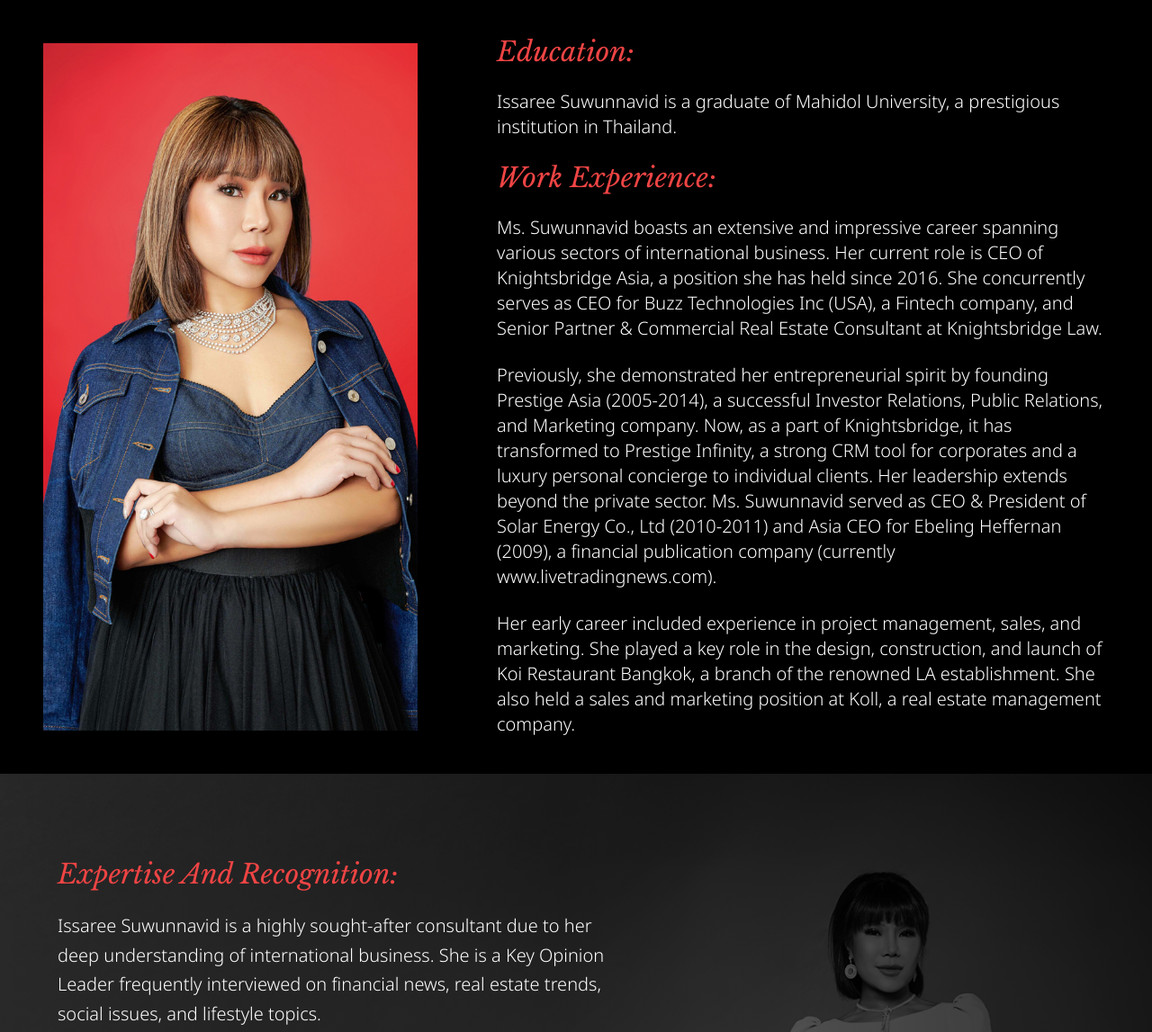
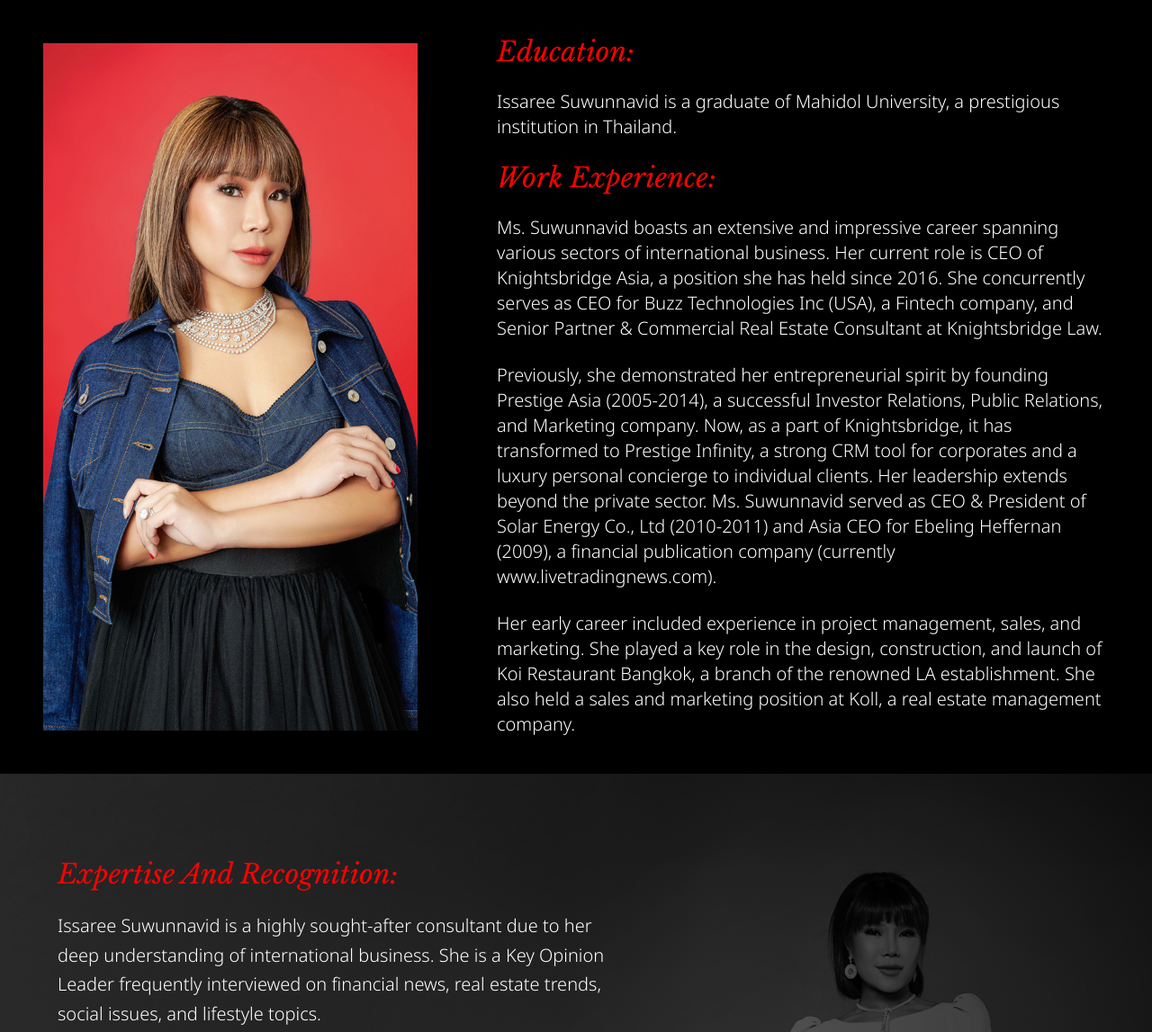
Before and after one commit to HHTTTD/Issaree_Suwunnavid-Profile, a website: page index.html in a window 1280 px wide. Shown: the part 800-1947 px from the top of the page at 90% size. Drawn offline with nearby package versions, Linux system fonts and the light colour scheme.

Commit message:
modified:   index.html

```diff
--- a/index.html
+++ b/index.html
@@ -34,10 +34,10 @@
 
   <!-- เนื้อหา -->
   <div class="flex flex-col justify-center text-xl p-10 space-y-6">
-    <h2 class="text-red-500 italic text-3xl font-thin font-lb-i">Education:</h2>
+    <h2 class="text-[#FF0000] italic text-3xl font-thin font-lb-i">Education:</h2>
     <p>Issaree Suwunnavid is a graduate of Mahidol University, a prestigious institution in Thailand.</p>
 
-    <h2 class="text-red-500 italic text-3xl font-medium font-lb-i">Work Experience:</h2>
+    <h2 class="text-[#FF0000] italic text-3xl font-medium font-lb-i">Work Experience:</h2>
     <p>Ms. Suwunnavid boasts an extensive and impressive career spanning various sectors of international business. Her current role is CEO of Knightsbridge Asia, a position she has held since 2016. She concurrently serves as CEO for Buzz Technologies Inc (USA), a Fintech company, and Senior Partner & Commercial Real Estate Consultant at Knightsbridge Law.</p>
     <p>Previously, she demonstrated her entrepreneurial spirit by founding Prestige Asia (2005-2014), a successful Investor Relations, Public Relations, and Marketing company. Now, as a part of Knightsbridge, it has transformed to Prestige Infinity, a strong CRM tool for corporates and a luxury personal concierge to individual clients. Her leadership extends beyond the private sector. Ms. Suwunnavid served as CEO & President of Solar Energy Co., Ltd (2010-2011) and Asia CEO for Ebeling Heffernan (2009), a financial publication company (currently www.livetradingnews.com).</p>
     <p>Her early career included experience in project management, sales, and marketing. She played a key role in the design, construction, and launch of Koi Restaurant Bangkok, a branch of the renowned LA establishment. She also held a sales and marketing position at Koll, a real estate management company.</p>
@@ -59,7 +59,7 @@
     <!-- Content ฝั่งซ้าย -->
     <div class="flex items-center px-6 md:px-16 py-12 text-xl  leading-relaxed">
       <div class="max-w-4xl">
-        <h2 class="text-red-500 italic text-3xl font-normal mb-6 font-lb-i">Expertise And Recognition:</h2>
+        <h2 class="text-[#FF0000] italic text-3xl font-normal mb-6 font-lb-i">Expertise And Recognition:</h2>
         <p class="mb-4">
           Issaree Suwunnavid is a highly sought-after consultant due to her deep understanding of international business.
           She is a Key Opinion Leader frequently interviewed on financial news, real estate trends, social issues, and lifestyle topics.
@@ -91,7 +91,7 @@
       <img src="/assets/images/22.jpg" alt="Issaree Philanthropy" class="object-cover w-full h-full p-12">
     </div>
     <div class="p-10 space-y-6 text-gray-800 text-xl font-normal max-w-4xl">
-      <h2 class="text-red-500 italic text-3xl font-medium font-lb-i">Commitment To Social Good:</h2>
+      <h2 class="text-[#FF0000] italic text-3xl font-medium font-lb-i">Commitment To Social Good:</h2>
       <p>Beyond her professional accomplishments, Ms. Suwunnavid is a dedicated philanthropist. She actively contributes to several charitable organizations, including: </p>
       <ul class="list-disc pl-6 ">
         <li>Foundation for Slum Child Care, Bangkok</li>
@@ -102,7 +102,7 @@
       </ul>
       <p class="mt-4">She was also a member of Zonta International District 7, Zonta Bangkok Club 5, demonstrating her commitment to empowering women and girls. </p>
 
-      <h2 class="text-red-500 italic text-3xl font-medium font-lb-i">Summary:</h2>
+      <h2 class="text-[#FF0000] italic text-3xl font-medium font-lb-i">Summary:</h2>
       <p>Issaree Suwunnavid's career trajectory showcases her exceptional business acumen, leadership skills, and commitment to social good. Her vast experience positions her as a leading figure in international business, with an impressive track record of success in diverse sectors. </p>
     </div>
   </section>
```
